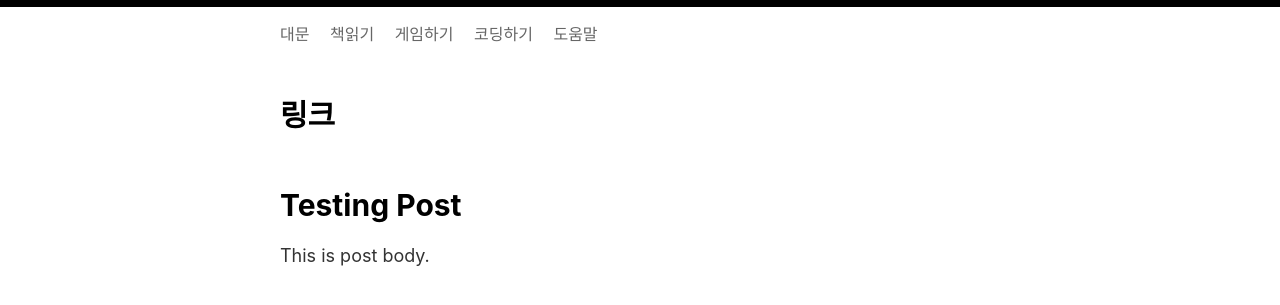
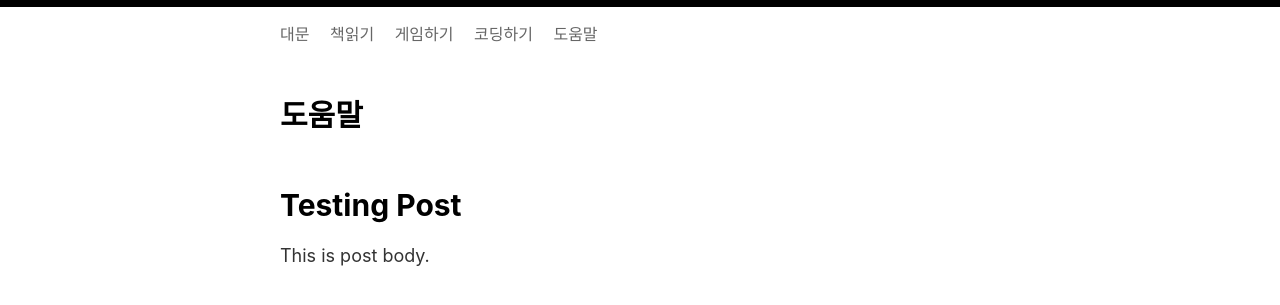
Before and after one commit to oxmhpark/about.exonomicon.net, a Jekyll site: the page built from index.html, in a window 1280 px wide. Shown: the top 305 px of the page. Built offline with Jekyll 4.4.1, drawn with Linux system fonts in a browser that asks for light colours.

Commit message:
Update index.html

```diff
--- a/index.html
+++ b/index.html
@@ -1,4 +1,4 @@
 ---
 layout: archives-posts-recent
-title: 링크
+title: 도움말
 ---
```
